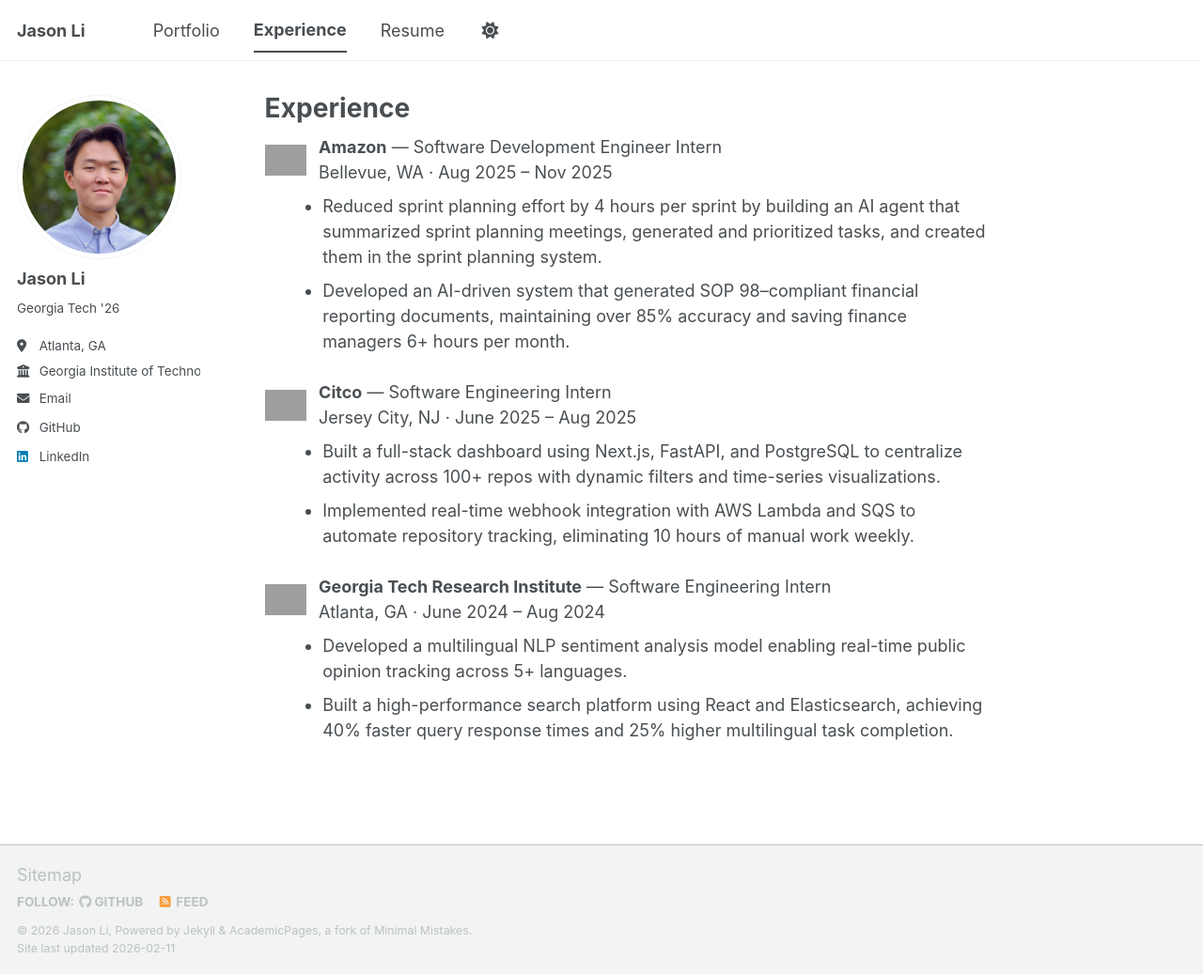
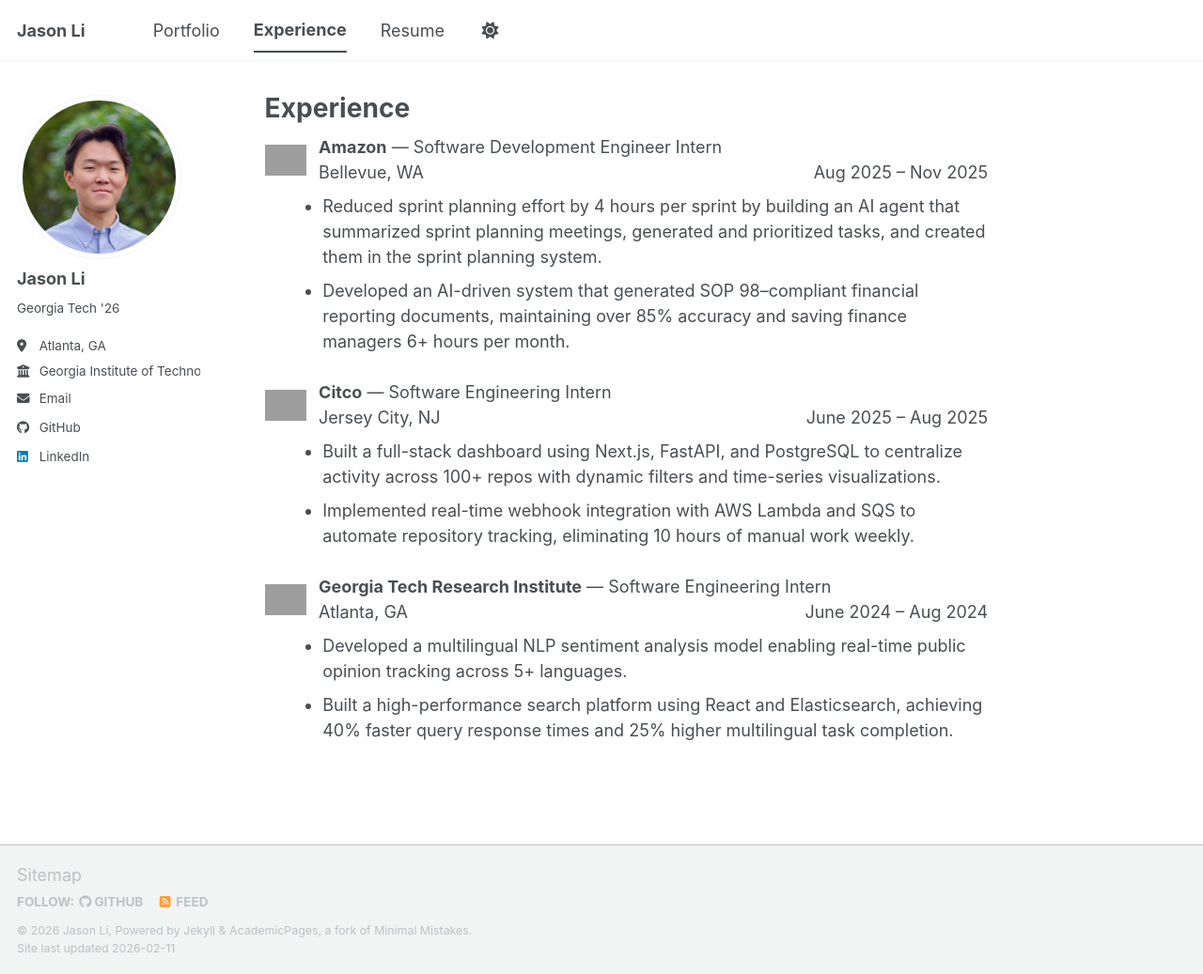
Before and after one commit to jasonli04/jasonli04.github.io, a Jekyll site: the page built from _pages/experience.md, in a window 1280 px wide and 1037 px high. Shown: the whole window at 94% size. Built offline with Jekyll 4.4.1, drawn with Linux system fonts in a browser that asks for light colours; a script bundle is joined from its source files by our own code; library files that are not in the unit come from our copies; grey boxes are pictures that could not be loaded.

Commit message:
experinec update

```diff
--- a/_pages/experience.md
+++ b/_pages/experience.md
@@ -8,9 +8,14 @@ author_profile: true
 <div class="experience-item">
   <div class="experience-header">
     <img class="experience-logo" src="{{ base_path }}/images/amazon.png" alt="Amazon logo">
-    <div>
-      <strong>Amazon</strong> — Software Development Engineer Intern<br>
-      <span>Bellevue, WA</span> · <span>Aug 2025 – Nov 2025</span>
+    <div class="experience-meta">
+      <div class="experience-title">
+        <strong>Amazon</strong> — Software Development Engineer Intern
+      </div>
+      <div class="experience-subtitle">
+        <span>Bellevue, WA</span>
+        <span class="experience-dates">Aug 2025 – Nov 2025</span>
+      </div>
     </div>
   </div>
   <ul>
@@ -22,9 +27,14 @@ author_profile: true
 <div class="experience-item">
   <div class="experience-header">
     <img class="experience-logo" src="{{ base_path }}/images/citco.png" alt="Citco logo">
-    <div>
-      <strong>Citco</strong> — Software Engineering Intern<br>
-      <span>Jersey City, NJ</span> · <span>June 2025 – Aug 2025</span>
+    <div class="experience-meta">
+      <div class="experience-title">
+        <strong>Citco</strong> — Software Engineering Intern
+      </div>
+      <div class="experience-subtitle">
+        <span>Jersey City, NJ</span>
+        <span class="experience-dates">June 2025 – Aug 2025</span>
+      </div>
     </div>
   </div>
   <ul>
@@ -36,9 +46,14 @@ author_profile: true
 <div class="experience-item">
   <div class="experience-header">
     <img class="experience-logo" src="{{ base_path }}/images/gtri.png" alt="Georgia Tech Research Institute logo">
-    <div>
-      <strong>Georgia Tech Research Institute</strong> — Software Engineering Intern<br>
-      <span>Atlanta, GA</span> · <span>June 2024 – Aug 2024</span>
+    <div class="experience-meta">
+      <div class="experience-title">
+        <strong>Georgia Tech Research Institute</strong> — Software Engineering Intern
+      </div>
+      <div class="experience-subtitle">
+        <span>Atlanta, GA</span>
+        <span class="experience-dates">June 2024 – Aug 2024</span>
+      </div>
     </div>
   </div>
   <ul>
--- a/assets/css/main.scss
+++ b/assets/css/main.scss
@@ -54,6 +54,22 @@
   margin-bottom: 0.5rem;
 }
 
+.experience-meta {
+  flex: 1;
+  min-width: 0;
+}
+
+.experience-subtitle {
+  display: flex;
+  justify-content: space-between;
+  gap: 0.75rem;
+}
+
+.experience-dates {
+  white-space: nowrap;
+  margin-left: auto;
+}
+
 .experience-logo {
   width: 44px;
   height: 44px;
```
